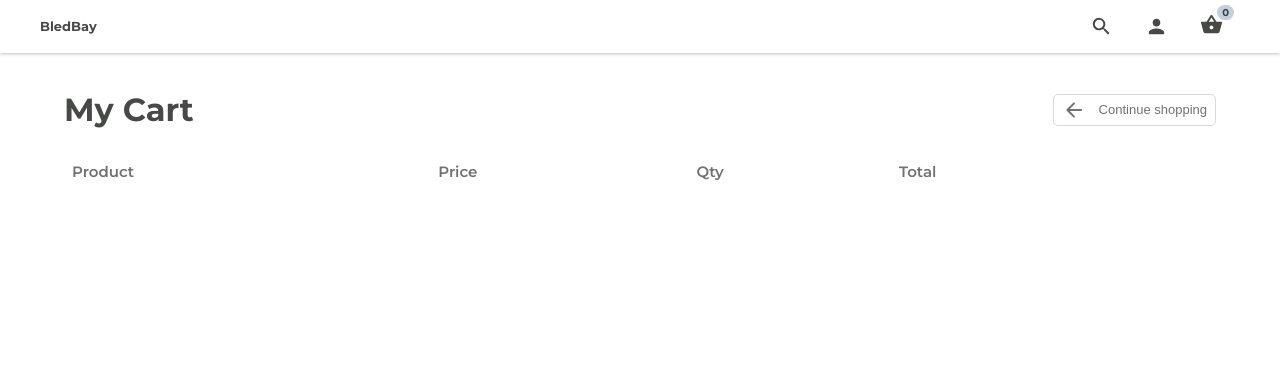
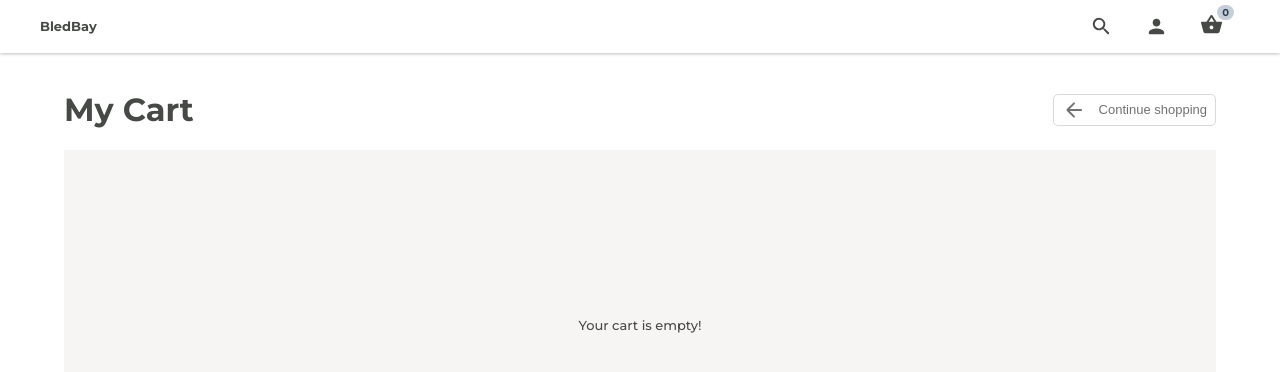
Before and after one commit to xmeix/e-comm-web-app, a React (Vite) app in the folder client/: page /cart in a window 1280 px wide. Shown: the top 372 px of the page. Built offline with nearby package versions, Linux system fonts and the light colour scheme.

Commit message:
adding empty cart message

```diff
--- a/client/src/index.css
+++ b/client/src/index.css
@@ -12,6 +12,7 @@
   --gray: #b3b1b1;
   --dark-gray: #a8a6a6;
   --v-dark-gray: #727272;
+  --v-light-gray: #f7f4f4;
 }
 
 body {
--- a/client/src/pages/cart/Cart.css
+++ b/client/src/pages/cart/Cart.css
@@ -19,3 +19,15 @@
   font-size: 13px;
   color: var(--v-dark-gray);
 }
+
+.empty-cart {
+  height: 350px;
+
+  display: flex;
+  justify-content: center;
+  align-items: center;
+  font-weight: 500;
+  font-size: 13px;
+
+  background-color: #f7f4f4;
+}
--- a/client/src/pages/cart/Cart.jsx
+++ b/client/src/pages/cart/Cart.jsx
@@ -14,7 +14,11 @@ const Cart = () => {
           Continue shopping
         </button>
       </div>
-      <CartProducts />
+      {cart.length === 0 ? (
+        <div className="empty-cart">Your cart is empty!</div>
+      ) : (
+        <CartProducts />
+      )}
       {/* Shipping and checkout */}
     </div>
   );
```
